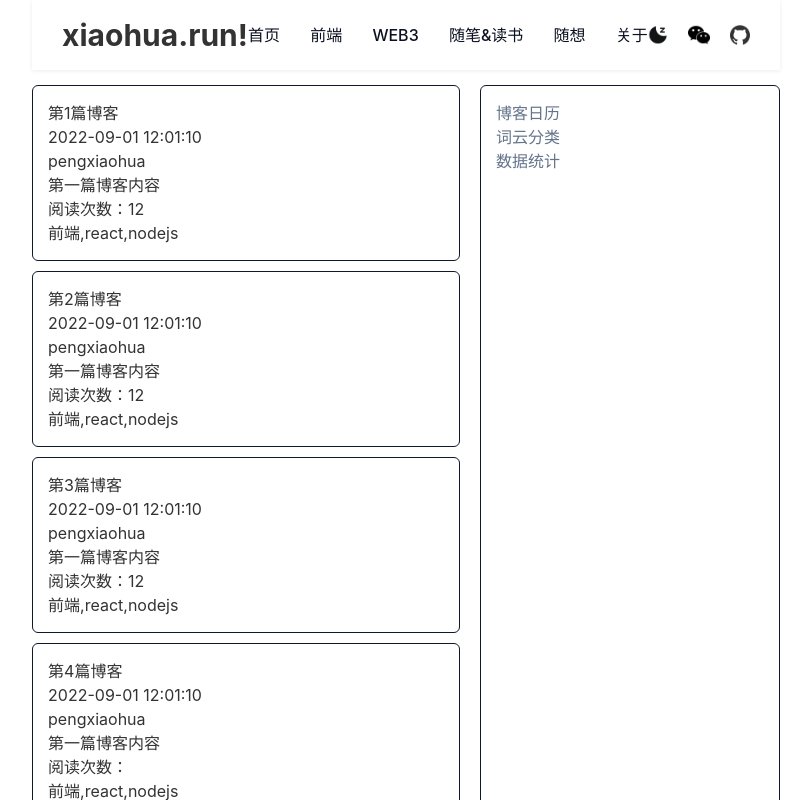
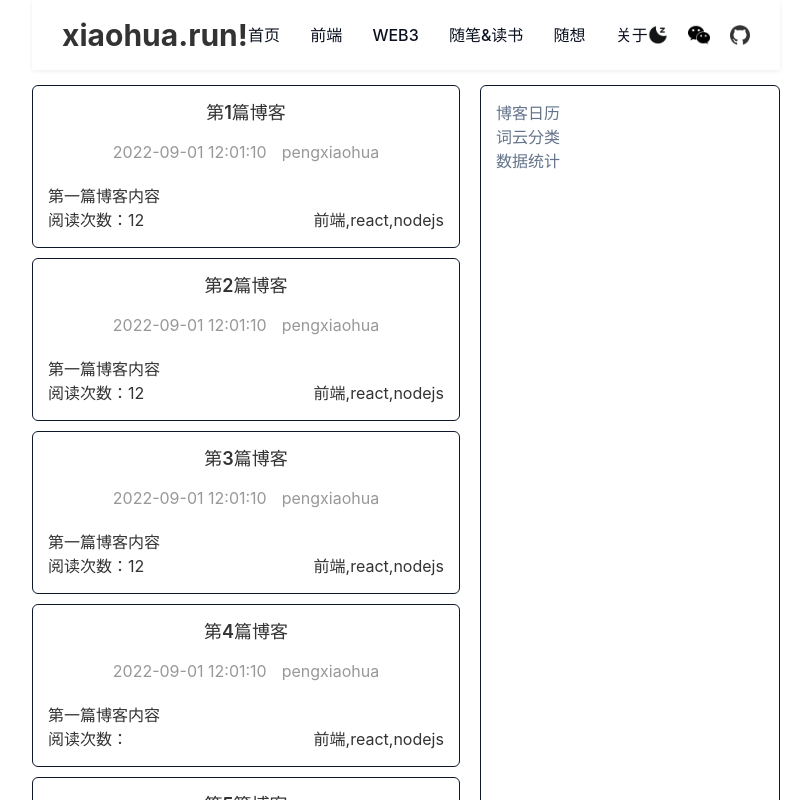
Before and after one commit to pengxiaohua/my-blog-web, a React (Vite) app: page / in a window 1280 px wide. Shown: the top 800 px of the page, without its empty margins (234-1045 px from the left). Built offline with nearby package versions, Linux system fonts and the light colour scheme; what tailwindcss-dark-mode would draw is missing.

Commit message:
feat: 修改blog item样式

```diff
--- a/src/components/BlogItem/index.scss
+++ b/src/components/BlogItem/index.scss
@@ -11,7 +11,6 @@
   }
 
   &__title {
-    display: flex;
     font-size: 18px;
     font-weight: 600;
     text-align: center;
--- a/src/components/BlogItem/index.tsx
+++ b/src/components/BlogItem/index.tsx
@@ -36,17 +36,17 @@ const BlogItem: FC<Props> = (props) => {
       key={blog.id}
       onClick={() => viewBlogDetail(blog.id)}
     >
-      <div className="home__blog-item__title dark:text-white">{blog.title}</div>
-      <div className="home__blog-item__time-and-author dark:text-slate-400">
-        <div className="home__blog-item__time">{blog.createTime}</div>
-        <div className="home__blog-item__author">{blog.author}</div>
+      <div className="blog-item__title dark:text-white">{blog.title}</div>
+      <div className="blog-item__time-and-author dark:text-slate-400">
+        <div className="blog-item__time">{blog.createTime}</div>
+        <div className="blog-item__author">{blog.author}</div>
       </div>
-      <div className="home__blog-item__content dark:text-white">{blog.content}</div>
-      <div className="home__blog-item__bottom-info">
-        <div className="home__blog-item__read-times dark:text-white">
+      <div className="blog-item__content dark:text-white">{blog.content}</div>
+      <div className="blog-item__bottom-info">
+        <div className="blog-item__read-times dark:text-white">
           阅读次数：{blog.readTimes}
         </div>
-        <div className="home__blog-item__tags dark:text-white">{blog.tags}</div>
+        <div className="blog-item__tags dark:text-white">{blog.tags}</div>
       </div>
     </div>
   )
```
